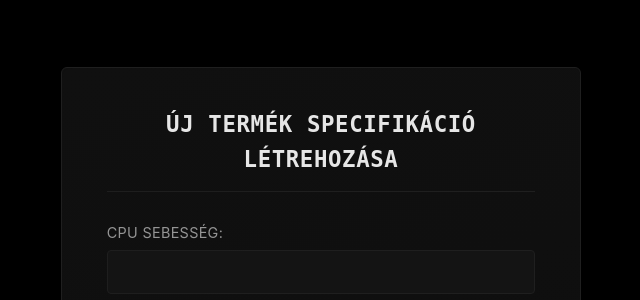
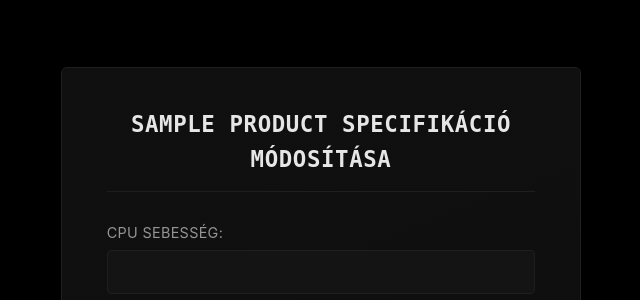
Before and after one commit to mzsl03/ai-powered-webshop, a Django app: template core_site/application/templates/add_specs.html in a window 1280 px wide. Shown: the part 124-424 px from the top of the page, without its empty margins (319-959 px from the left). Run offline with Django 5.2, Linux system fonts and the light colour scheme; tables that the repository leaves empty hold one stand-in row (values such as "Sample post"); the template is opened without the code that fills it: values that come from a table or form of the project are taken from there, most other values are stand-ins (such as "Sample title", 1, 10 or a date in 2020); data that the repository does not hold is empty.

Commit message:
chore: the interface changes dynamically depending on the action in specs page

```diff
--- a/core_site/application/templates/add_specs.html
+++ b/core_site/application/templates/add_specs.html
@@ -20,7 +20,12 @@
         <div class="form-div">
             <div class="form-container">
                 <form method="POST" class="form-form" novalidate>
-                    <h2 class="form-title-card">Új termék specifikáció létrehozása</h2>
+                    {% if specs %}
+                        <h2 class="form-title-card">{{ specs.product.name }} specifikáció módosítása</h2>
+                    {% else %}
+                        <h2 class="form-title-card">Új termék specifikáció létrehozása</h2>
+                    {% endif %}
+
                     {% csrf_token %}
                     {% if form.CPU_speed.errors %}
                         {% for error in form.CPU_speed.errors %}
@@ -193,7 +198,11 @@
                         {{ form.release_date }}
                     </div>
 
-                    <button class="btn" type="submit">Specifikáció létrehozása</button>
+                    {% if specs %}
+                        <button class="btn" type="submit">Specifikáció módosítása</button>
+                    {% else %}
+                        <button class="btn" type="submit">Specifikáció létrehozása</button>
+                    {% endif %}
                 </form>
             </div>
         </div>
```
